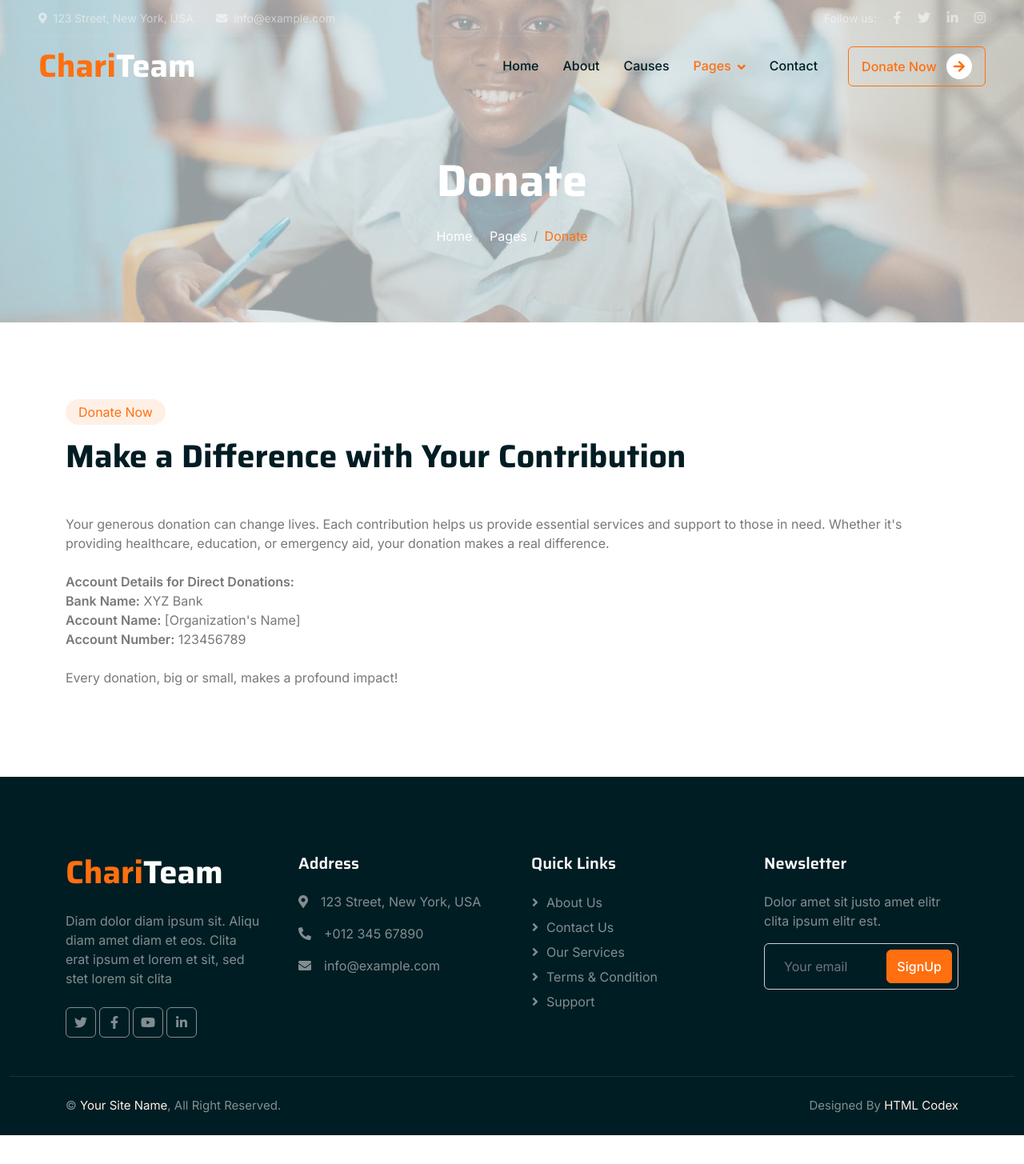
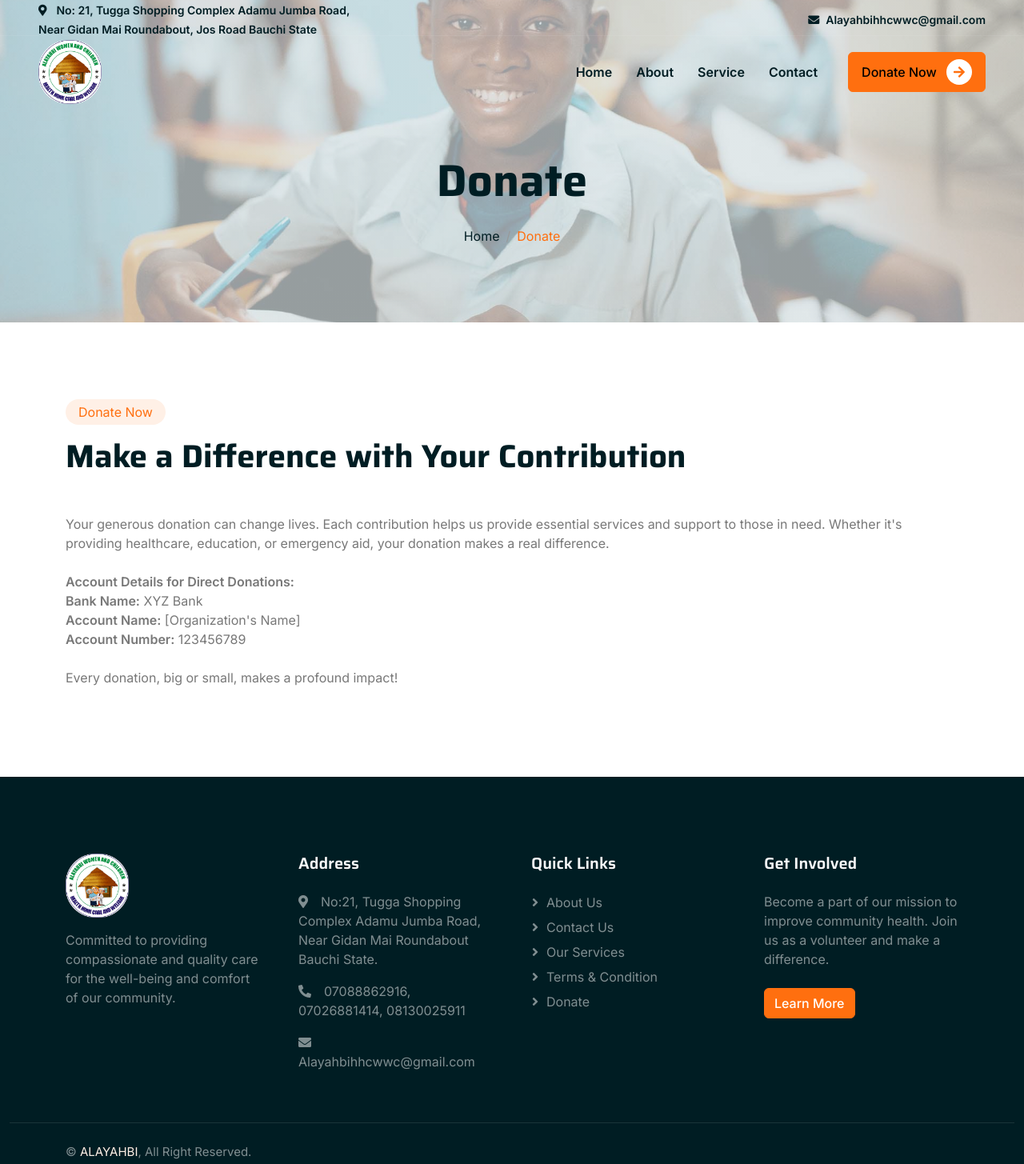
Before and after one commit to symon9/ALAYAHBI-WOMEN-AND-CHILDREN-HEALTH-HOME-CARE-AND-WELFARE, a plain HTML site: page donate.html in a window 1280 px wide. Shown: the whole page at 80% size. Before the commit the page ends 1419 px from the top, so only its background shows below. Drawn offline with nearby package versions, Linux system fonts and the light colour scheme.

Commit message:
nav changed

```diff
--- a/donate.html
+++ b/donate.html
@@ -1,89 +1,123 @@
 <!DOCTYPE html>
 <html lang="en">
-
   <head>
-    <meta charset="utf-8">
+    <meta charset="utf-8" />
     <title>ChariTeam - Free Nonprofit Website Template</title>
-    <meta content="width=device-width, initial-scale=1.0" name="viewport">
-    <meta content="" name="keywords">
-    <meta content="" name="description">
+    <meta content="width=device-width, initial-scale=1.0" name="viewport" />
+    <meta content="" name="keywords" />
+    <meta content="" name="description" />
 
     <!-- Favicon -->
-    <link href="img/favicon.ico" rel="icon">
+    <link href="img/favicon.ico" rel="icon" />
 
     <!-- Google Web Fonts -->
-    <link rel="preconnect" href="https://fonts.googleapis.com">
-    <link rel="preconnect" href="https://fonts.gstatic.com" crossorigin>
-    <link href="https://fonts.googleapis.com/css2?family=Inter:wght@400;500;600&family=Saira:wght@500;600;700&display=swap" rel="stylesheet">
+    <link rel="preconnect" href="https://fonts.googleapis.com" />
+    <link rel="preconnect" href="https://fonts.gstatic.com" crossorigin />
+    <link
+      href="https://fonts.googleapis.com/css2?family=Inter:wght@400;500;600&family=Saira:wght@500;600;700&display=swap"
+      rel="stylesheet"
+    />
 
     <!-- Icon Font Stylesheet -->
-    <link href="https://cdnjs.cloudflare.com/ajax/libs/font-awesome/5.10.0/css/all.min.css" rel="stylesheet">
-    <link href="https://cdn.jsdelivr.net/npm/bootstrap-icons@1.4.1/font/bootstrap-icons.css" rel="stylesheet">
+    <link
+      href="https://cdnjs.cloudflare.com/ajax/libs/font-awesome/5.10.0/css/all.min.css"
+      rel="stylesheet"
+    />
+    <link
+      href="https://cdn.jsdelivr.net/npm/bootstrap-icons@1.4.1/font/bootstrap-icons.css"
+      rel="stylesheet"
+    />
 
     <!-- Libraries Stylesheet -->
-    <link href="lib/animate/animate.min.css" rel="stylesheet">
-    <link href="lib/owlcarousel/assets/owl.carousel.min.css" rel="stylesheet">
+    <link href="lib/animate/animate.min.css" rel="stylesheet" />
+    <link href="lib/owlcarousel/assets/owl.carousel.min.css" rel="stylesheet" />
 
     <!-- Customized Bootstrap Stylesheet -->
-    <link href="css/bootstrap.min.css" rel="stylesheet">
+    <link href="css/bootstrap.min.css" rel="stylesheet" />
 
     <!-- Template Stylesheet -->
-    <link href="css/style.css" rel="stylesheet">
+    <link href="css/style.css" rel="stylesheet" />
   </head>
 
   <body>
     <!-- Spinner Start -->
-    <div id="spinner" class="show bg-white position-fixed translate-middle w-100 vh-100 top-50 start-50 d-flex align-items-center justify-content-center">
+    <div
+      id="spinner"
+      class="show bg-white position-fixed translate-middle w-100 vh-100 top-50 start-50 d-flex align-items-center justify-content-center"
+    >
       <div class="spinner-grow text-primary" role="status"></div>
     </div>
     <!-- Spinner End -->
 
-
     <!-- Navbar Start -->
-    <div class="container-fluid fixed-top px-0 wow fadeIn" data-wow-delay="0.1s">
-        <div class="top-bar text-white-50 row gx-0 align-items-center d-none d-lg-flex">
+    <div
+      class="container-fluid fixed-top px-0 wow fadeIn"
+      data-wow-delay="0.1s"
+    >
+      <div
+        class="top-bar text-white-50 row gx-0 align-items-center d-none d-lg-flex"
+      >
         <div class="col-lg-6 px-5 text-start">
-                <small><i class="fa fa-map-marker-alt me-2"></i>123 Street, New York, USA</small>
-                <small class="ms-4"><i class="fa fa-envelope me-2"></i>info@example.com</small>
+          <small class="text-dark"
+            ><i class="fa fa-map-marker-alt me-2"></i>
+            <strong
+              >No: 21, Tugga Shopping Complex Adamu Jumba Road, <br />
+              Near Gidan Mai Roundabout, Jos Road Bauchi State</strong
+            >
+          </small>
         </div>
         <div class="col-lg-6 px-5 text-end">
-                <small>Follow us:</small>
-                <a class="text-white-50 ms-3" href=""><i class="fab fa-facebook-f"></i></a>
-                <a class="text-white-50 ms-3" href=""><i class="fab fa-twitter"></i></a>
-                <a class="text-white-50 ms-3" href=""><i class="fab fa-linkedin-in"></i></a>
-                <a class="text-white-50 ms-3" href=""><i class="fab fa-instagram"></i></a>
+          <small class="text-dark"
+            ><i class="fa fa-envelope me-2"></i
+            ><strong>Alayahbihhcwwc@gmail.com</strong></small
+          >
         </div>
       </div>
 
-        <nav class="navbar navbar-expand-lg navbar-dark py-lg-0 px-lg-5 wow fadeIn" data-wow-delay="0.1s">
+      <nav
+        class="navbar navbar-expand-lg navbar-light py-lg-0 px-lg-5 wow fadeIn"
+        data-wow-delay="0.1s"
+      >
         <a href="index.html" class="navbar-brand ms-4 ms-lg-0">
-                <h1 class="fw-bold text-primary m-0">Chari<span class="text-white">Team</span></h1>
+          <img
+            src="./img/imgs/rounded logo.png"
+            alt="ALAYAHBI Logo"
+            id="navbar-logo"
+          />
         </a>
-            <button type="button" class="navbar-toggler me-4" data-bs-toggle="collapse" data-bs-target="#navbarCollapse">
+        <button
+          type="button"
+          class="navbar-toggler me-4"
+          data-bs-toggle="collapse"
+          data-bs-target="#navbarCollapse"
+        >
           <span class="navbar-toggler-icon"></span>
         </button>
         <div class="collapse navbar-collapse" id="navbarCollapse">
           <div class="navbar-nav ms-auto p-4 p-lg-0">
-                    <a href="index.html" class="nav-item nav-link">Home</a>
-                    <a href="about.html" class="nav-item nav-link">About</a>
-                    <a href="causes.html" class="nav-item nav-link">Causes</a>
-                    <div class="nav-item dropdown">
-                        <a href="#" class="nav-link dropdown-toggle active" data-bs-toggle="dropdown">Pages</a>
-                        <div class="dropdown-menu m-0">
-                            <a href="service.html" class="dropdown-item">Service</a>
-                            <a href="donate.html" class="dropdown-item active">Donate</a>
-                            <a href="team.html" class="dropdown-item">Our Team</a>
-                            <a href="testimonial.html" class="dropdown-item">Testimonial</a>
-                            <a href="404.html" class="dropdown-item">404 Page</a>
-                        </div>
-                    </div>
-                    <a href="contact.html" class="nav-item nav-link">Contact</a>
+            <a href="index.html" class="nav-item nav-link"
+              ><strong>Home</strong></a
+            >
+            <a href="about.html" class="nav-item nav-link"
+              ><strong>About</strong></a
+            >
+            <a href="service.html" class="nav-item nav-link"
+              ><strong>Service</strong></a
+            >
+            <a href="contact.html" class="nav-item nav-link"
+              ><strong>Contact</strong></a
+            >
           </div>
           <div class="d-none d-lg-flex ms-2">
-                    <a class="btn btn-outline-primary py-2 px-3" href="">
+            <a
+              class="btn btn-outline-primary py-2 px-3 active"
+              href="donate.html"
+            >
               Donate Now
-                        <div class="d-inline-flex btn-sm-square bg-white text-primary rounded-circle ms-2">
-                            <i class="fa fa-arrow-right"></i>
+              <div
+                class="d-inline-flex btn-sm-square bg-white text-primary rounded-circle ms-2"
+              >
+                <i class="fa fa-arrow-right" style="color: #ff6f0f"></i>
               </div>
             </a>
           </div>
@@ -92,32 +126,49 @@
     </div>
     <!-- Navbar End -->
 
-
     <!-- Page Header Start -->
-    <div class="container-fluid page-header mb-5 wow fadeIn" data-wow-delay="0.1s">
+    <div
+      class="container-fluid page-header mb-5 wow fadeIn"
+      data-wow-delay="0.1s"
+    >
       <div class="container text-center">
-            <h1 class="display-4 text-white animated slideInDown mb-4">Donate</h1>
+        <h1 class="display-4 text-dark animated slideInDown mb-4">Donate</h1>
         <nav aria-label="breadcrumb animated slideInDown">
           <ol class="breadcrumb justify-content-center mb-0">
-                    <li class="breadcrumb-item"><a class="text-white" href="#">Home</a></li>
-                    <li class="breadcrumb-item"><a class="text-white" href="#">Pages</a></li>
-                    <li class="breadcrumb-item text-primary active" aria-current="page">Donate</li>
+            <li class="breadcrumb-item">
+              <a class="text-dark" href="#">Home</a>
+            </li>
+            <li class="breadcrumb-item text-primary active" aria-current="page">
+              Donate
+            </li>
           </ol>
         </nav>
       </div>
     </div>
     <!-- Page Header End -->
 
-
     <!-- Donate Start -->
     <div class="container-fluid py-5">
       <div class="container">
         <div class="row g-5 align-items-center">
           <div class="col-lg-12 wow fadeIn" data-wow-delay="0.1s">
-                    <div class="d-inline-block rounded-pill bg-secondary text-primary py-1 px-3 mb-3">Donate Now</div>
-                    <h1 class="display-6 mb-5">Make a Difference with Your Contribution</h1>
-                    <p class="mb-4">Your generous donation can change lives. Each contribution helps us provide essential services and support to those in need. Whether it's providing healthcare, education, or emergency aid, your donation makes a real difference.</p>
-                    <p class="mb-0"><strong>Account Details for Direct Donations:</strong></p>
+            <div
+              class="d-inline-block rounded-pill bg-secondary text-primary py-1 px-3 mb-3"
+            >
+              Donate Now
+            </div>
+            <h1 class="display-6 mb-5">
+              Make a Difference with Your Contribution
+            </h1>
+            <p class="mb-4">
+              Your generous donation can change lives. Each contribution helps
+              us provide essential services and support to those in need.
+              Whether it's providing healthcare, education, or emergency aid,
+              your donation makes a real difference.
+            </p>
+            <p class="mb-0">
+              <strong>Account Details for Direct Donations:</strong>
+            </p>
             <ul class="list-unstyled mb-4">
               <li><strong>Bank Name:</strong> XYZ Bank</li>
               <li><strong>Account Name:</strong> [Organization's Name]</li>
@@ -130,42 +181,52 @@
     </div>
     <!-- Donate End -->
 
-
     <!-- Footer Start -->
-    <div class="container-fluid bg-dark text-white-50 footer mt-5 pt-5 wow fadeIn" data-wow-delay="0.1s">
+    <div
+      class="container-fluid bg-dark text-white-50 footer mt-5 pt-5 wow fadeIn"
+      data-wow-delay="0.1s"
+    >
       <div class="container py-5">
         <div class="row g-5">
           <div class="col-lg-3 col-md-6">
-                    <h1 class="fw-bold text-primary mb-4">Chari<span class="text-white">Team</span></h1>
-                    <p>Diam dolor diam ipsum sit. Aliqu diam amet diam et eos. Clita erat ipsum et lorem et sit, sed stet lorem sit clita</p>
-                    <div class="d-flex pt-2">
-                        <a class="btn btn-square me-1" href=""><i class="fab fa-twitter"></i></a>
-                        <a class="btn btn-square me-1" href=""><i class="fab fa-facebook-f"></i></a>
-                        <a class="btn btn-square me-1" href=""><i class="fab fa-youtube"></i></a>
-                        <a class="btn btn-square me-0" href=""><i class="fab fa-linkedin-in"></i></a>
-                    </div>
+            <img
+              src="./img/imgs/rounded logo.png"
+              alt="ALAYAHBI Logo"
+              class="mb-3"
+              id="navbar-logo"
+            />
+            <p>
+              Committed to providing compassionate and quality care for the
+              well-being and comfort of our community.
+            </p>
           </div>
           <div class="col-lg-3 col-md-6">
             <h5 class="text-light mb-4">Address</h5>
-                    <p><i class="fa fa-map-marker-alt me-3"></i>123 Street, New York, USA</p>
-                    <p><i class="fa fa-phone-alt me-3"></i>+012 345 67890</p>
-                    <p><i class="fa fa-envelope me-3"></i>info@example.com</p>
+            <p>
+              <i class="fa fa-map-marker-alt me-3"></i>No:21, Tugga Shopping
+              Complex Adamu Jumba Road, Near Gidan Mai Roundabout Bauchi State.
+            </p>
+            <p>
+              <i class="fa fa-phone-alt me-3"></i>07088862916, 07026881414,
+              08130025911
+            </p>
+            <p><i class="fa fa-envelope me-3"></i>Alayahbihhcwwc@gmail.com</p>
           </div>
           <div class="col-lg-3 col-md-6">
             <h5 class="text-light mb-4">Quick Links</h5>
-                    <a class="btn btn-link" href="">About Us</a>
-                    <a class="btn btn-link" href="">Contact Us</a>
-                    <a class="btn btn-link" href="">Our Services</a>
+            <a class="btn btn-link" href="about.html">About Us</a>
+            <a class="btn btn-link" href="contact.html">Contact Us</a>
+            <a class="btn btn-link" href="service.html">Our Services</a>
             <a class="btn btn-link" href="">Terms & Condition</a>
-                    <a class="btn btn-link" href="">Support</a>
+            <a class="btn btn-link" href="donate.html">Donate</a>
           </div>
           <div class="col-lg-3 col-md-6">
-                    <h5 class="text-light mb-4">Newsletter</h5>
-                    <p>Dolor amet sit justo amet elitr clita ipsum elitr est.</p>
-                    <div class="position-relative mx-auto" style="max-width: 400px;">
-                        <input class="form-control bg-transparent w-100 py-3 ps-4 pe-5" type="text" placeholder="Your email">
-                        <button type="button" class="btn btn-primary py-2 position-absolute top-0 end-0 mt-2 me-2">SignUp</button>
-                    </div>
+            <h5 class="text-light mb-4">Get Involved</h5>
+            <p>
+              Become a part of our mission to improve community health. Join us
+              as a volunteer and make a difference.
+            </p>
+            <a class="btn btn-primary mt-2" href="about.html">Learn More</a>
           </div>
         </div>
       </div>
@@ -173,22 +234,19 @@
         <div class="container">
           <div class="row">
             <div class="col-md-6 text-center text-md-start mb-3 mb-md-0">
-                        &copy; <a href="#">Your Site Name</a>, All Right Reserved.
+              &copy; <a href="#">ALAYAHBI</a>, All Right Reserved.
             </div>
-                    <div class="col-md-6 text-center text-md-end">
-                        <!--/*** This template is free as long as you keep the footer author’s credit link/attribution link/backlink. If you'd like to use the template without the footer author’s credit link/attribution link/backlink, you can purchase the Credit Removal License from "https://htmlcodex.com/credit-removal". Thank you for your support. ***/-->
-                        Designed By <a href="https://htmlcodex.com">HTML Codex</a>
-                    </div>
+            <div class="col-md-6 text-center text-md-end"></div>
           </div>
         </div>
       </div>
     </div>
     <!-- Footer End -->
 
-
     <!-- Back to Top -->
-    <a href="#" class="btn btn-lg btn-primary btn-lg-square back-to-top"><i class="bi bi-arrow-up"></i></a>
-
+    <a href="#" class="btn btn-lg btn-primary btn-lg-square back-to-top"
+      ><i class="bi bi-arrow-up"></i
+    ></a>
 
     <!-- JavaScript Libraries -->
     <script src="https://code.jquery.com/jquery-3.4.1.min.js"></script>
@@ -202,5 +260,4 @@
     <!-- Template Javascript -->
     <script src="js/main.js"></script>
   </body>
-
 </html>
```
Also changed, not shown: contact.html (+2 -2 lines), service.html (+55 -13 lines). Lines whose indentation alone changed are shown as unchanged.
